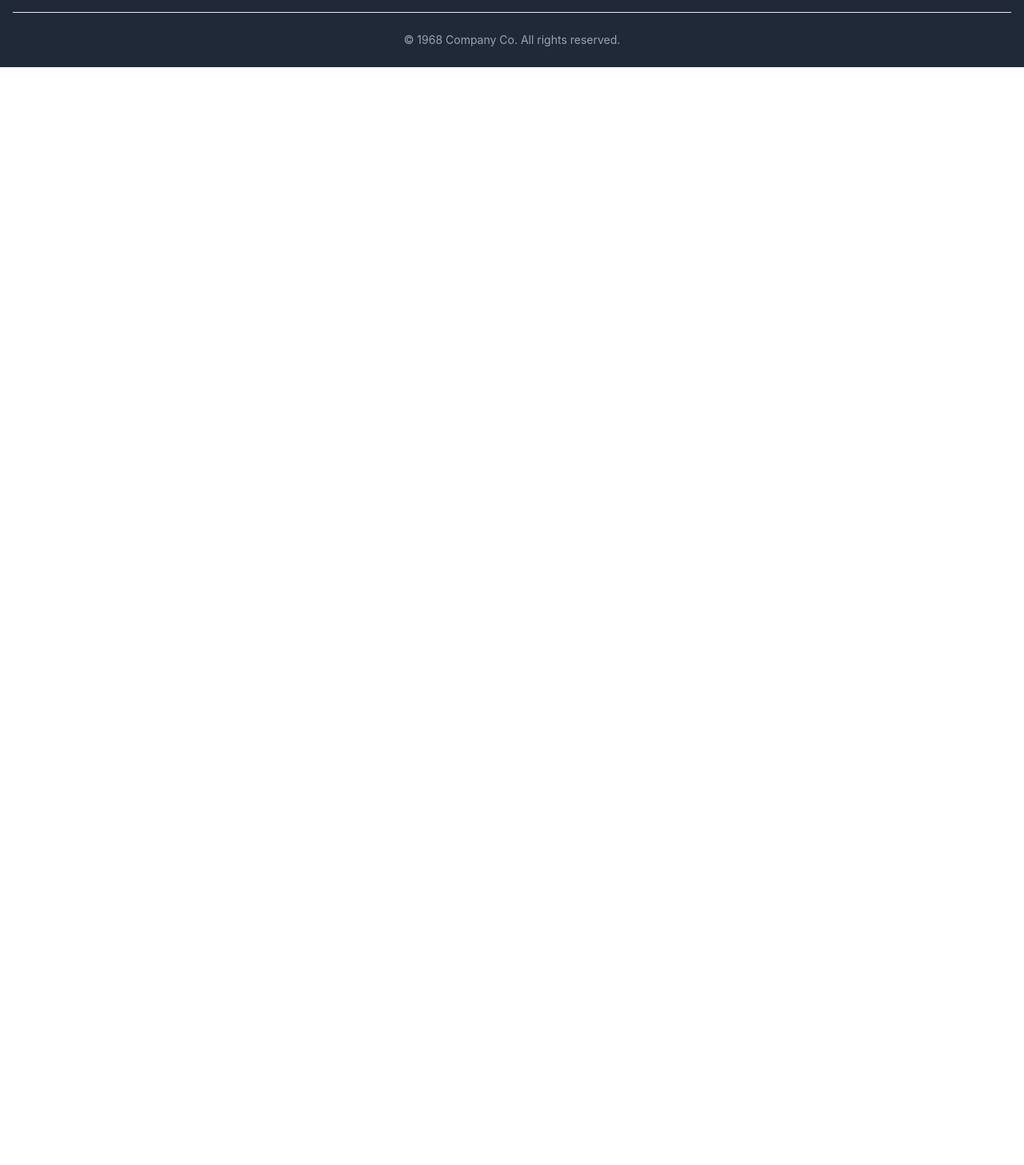
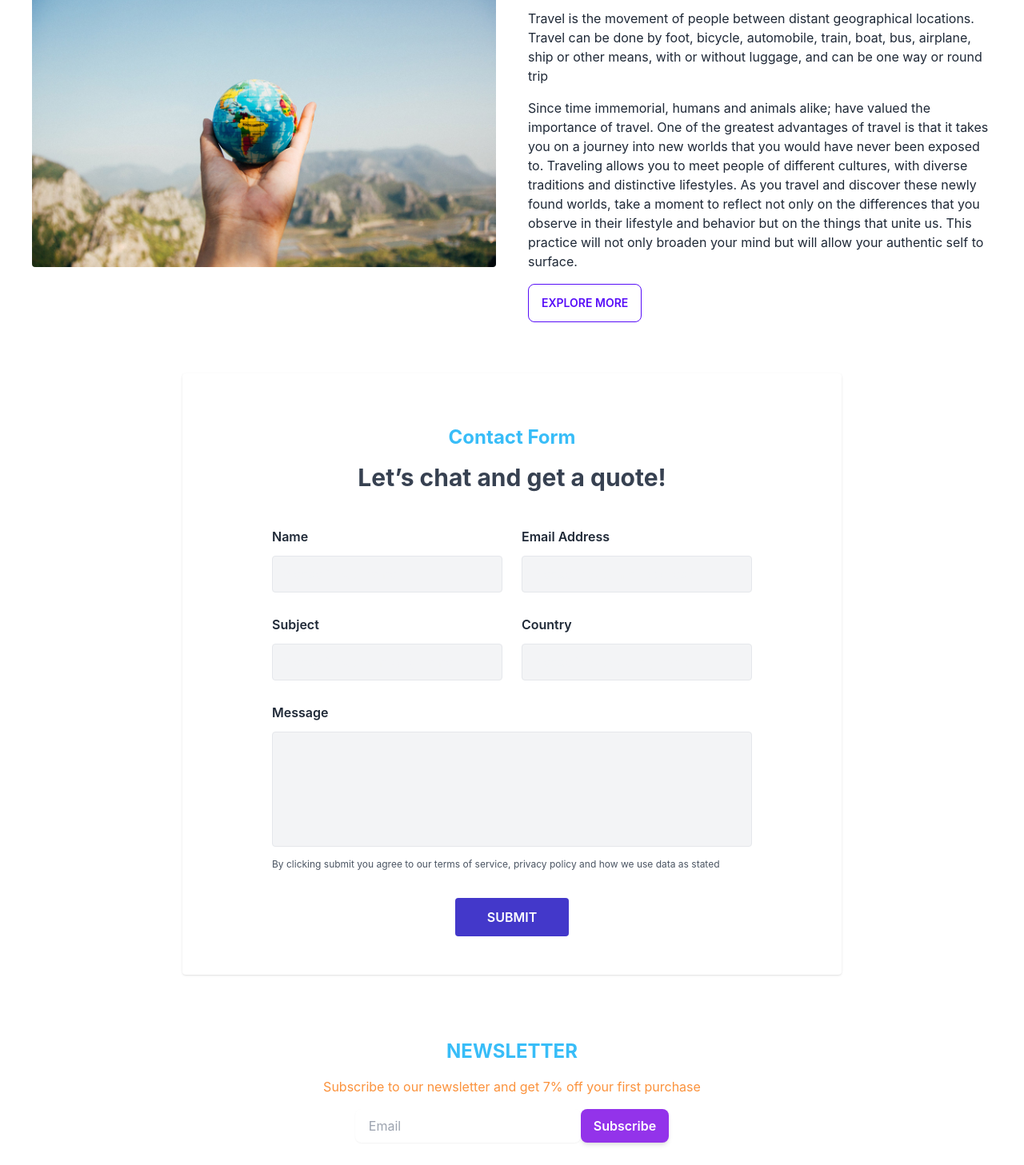
Before and after one commit to shahriarhacks/travel-partner-client, a React (Create React App) app: page / in a window 1280 px wide. Shown: the part 733-2190 px from the top of the page at 80% size. Before the commit the page ends 817 px from the top, so only its background shows below. Built offline with nearby package versions, Linux system fonts and the light colour scheme; no server answers.

Commit message:
About/Contact Added

```diff
--- a/src/pages/Home/Home.js
+++ b/src/pages/Home/Home.js
@@ -1,10 +1,17 @@
 import React from "react";
+import About from "../shared/About";
+import Contact from "../shared/Contact";
+import Subscribed from "../shared/Subscribed";
+
 import Banner from "./components/Banner";
 
 const Home = () => {
   return (
     <div>
       <Banner />
+      <About />
+      <Contact />
+      <Subscribed />
     </div>
   );
 };
--- /dev/null
+++ b/src/pages/shared/About.js
@@ -0,0 +1,44 @@
+import React from "react";
+import { Link } from "react-router-dom";
+import about from "../../assets/image/about.jpg";
+
+const About = () => {
+  return (
+    <div className="my-16">
+      <h3 className="text-2xl text-center text-sky-400 font-bold">About Us</h3>
+      <div className="m-10 grid grid-cols-1 lg:grid-cols-2 lg:gap-10">
+        <div>
+          <img src={about} className="w-full rounded" alt="About Us" />
+        </div>
+        <div>
+          <h1 className="text-5xl font-semibold">Travel is the part of life</h1>
+          <p className="mt-4">
+            Travel is the movement of people between distant geographical
+            locations. Travel can be done by foot, bicycle, automobile, train,
+            boat, bus, airplane, ship or other means, with or without luggage,
+            and can be one way or round trip
+          </p>
+          <p className="my-4">
+            Since time immemorial, humans and animals alike; have valued the
+            importance of travel. One of the greatest advantages of travel is
+            that it takes you on a journey into new worlds that you would have
+            never been exposed to. Traveling allows you to meet people of
+            different cultures, with diverse traditions and distinctive
+            lifestyles. As you travel and discover these newly found worlds,
+            take a moment to reflect not only on the differences that you
+            observe in their lifestyle and behavior but on the things that unite
+            us. This practice will not only broaden your mind but will allow
+            your authentic self to surface.
+          </p>
+          <Link to="/services">
+            <button className="btn btn-outline hover:rounded-full btn-primary">
+              Explore More
+            </button>
+          </Link>
+        </div>
+      </div>
+    </div>
+  );
+};
+
+export default About;
--- /dev/null
+++ b/src/pages/shared/Contact.js
@@ -0,0 +1,92 @@
+import React from "react";
+
+const Contact = () => {
+  return (
+    <div>
+      <div className="w-full flex items-center justify-center my-12">
+        <div className="bg-white shadow rounded py-12 lg:px-28">
+          <h4 className="text-2xl text-center text-sky-400 font-bold my-4">
+            Contact Form
+          </h4>
+          <p className="md:text-3xl text-xl font-bold leading-7 text-center text-gray-700">
+            Let’s chat and get a quote!
+          </p>
+          <div className="md:flex items-center mt-12">
+            <div className="md:w-72 flex flex-col">
+              <label className="text-base font-semibold leading-none text-gray-800">
+                Name
+              </label>
+              <input
+                tabIndex={0}
+                arial-label="Please input name"
+                type="name"
+                className="text-base leading-none text-gray-900 p-3 focus:outline-none focus:border-indigo-700 mt-4 bg-gray-100 border rounded border-gray-200 placeholder-gray-100"
+                placeholder="Please input  name"
+              />
+            </div>
+            <div className="md:w-72 flex flex-col md:ml-6 md:mt-0 mt-4">
+              <label className="text-base font-semibold leading-none text-gray-800">
+                Email Address
+              </label>
+              <input
+                tabIndex={0}
+                arial-label="Please input email address"
+                type="name"
+                className="text-base leading-none text-gray-900 p-3 focus:outline-none focus:border-indigo-700 mt-4 bg-gray-100 border rounded border-gray-200 placeholder-gray-100"
+                placeholder="Please input email address"
+              />
+            </div>
+          </div>
+          <div className="md:flex items-center mt-8">
+            <div className="md:w-72 flex flex-col">
+              <label className="text-base font-semibold leading-none text-gray-800">
+                Subject
+              </label>
+              <input
+                tabIndex={0}
+                arial-label="Please input company name"
+                type="name"
+                className="text-base leading-none text-gray-900 p-3 focus:outline-none focus:border-indigo-700 mt-4 bg-gray-100 border rounded border-gray-200 placeholder-gray-100 "
+                placeholder="Please input company name"
+              />
+            </div>
+            <div className="md:w-72 flex flex-col md:ml-6 md:mt-0 mt-4">
+              <label className="text-base font-semibold leading-none text-gray-800">
+                Country
+              </label>
+              <input
+                tabIndex={0}
+                arial-label="Please input country name"
+                type="name"
+                className="text-base leading-none text-gray-900 p-3 focus:outline-none focus:border-indigo-700 mt-4 bg-gray-100 border rounded border-gray-200 placeholder-gray-100"
+                placeholder="Please input country name"
+              />
+            </div>
+          </div>
+          <div>
+            <div className="w-full flex flex-col mt-8">
+              <label className="text-base font-semibold leading-none text-gray-800">
+                Message
+              </label>
+              <textarea
+                tabIndex={0}
+                className="h-36 text-base leading-none text-gray-900 p-3 focus:outline-none focus:border-indigo-700 mt-4 bg-gray-100 border rounded border-gray-200 placeholder-gray-100 resize-none"
+              />
+            </div>
+          </div>
+          <p className="text-xs leading-3 text-gray-600 mt-4">
+            By clicking submit you agree to our terms of service, privacy policy
+            and how we use data as stated
+          </p>
+          <div className="flex items-center justify-center w-full">
+            <button className="mt-9 text-base font-semibold leading-none hover:rounded-full text-white py-4 px-10 bg-indigo-700 rounded hover:bg-indigo-600 focus:ring-2 focus:ring-offset-2 focus:ring-indigo-700 focus:outline-none">
+              SUBMIT
+            </button>
+          </div>
+        </div>
+      </div>
+    </div>
+  );
+};
+
+export default Contact;
--- a/src/pages/shared/Header.js
+++ b/src/pages/shared/Header.js
@@ -2,6 +2,7 @@ import React, { useContext } from "react";
 import { Link, NavLink } from "react-router-dom";
 import logo from "../../assets/logo/logo.png";
 import { AuthContext } from "../../contexts/AuthProvider";
+import { FcManager } from "react-icons/fc";
 
 const Header = () => {
   const { user, logout } = useContext(AuthContext);
@@ -26,10 +27,10 @@ const Header = () => {
       {user && user.uid ? (
         <>
           <li className="font-semibold">
-            <NavLink to="/reviews">Reviews</NavLink>
+            <NavLink to="/add-services">Add Services</NavLink>
           </li>
           <li className="font-semibold">
-            <NavLink to="/add-services">Add Services</NavLink>
+            <NavLink to="/reviews">Reviews</NavLink>
           </li>
           <li className="font-semibold">
             <button onClick={() => logout()}>Log Out</button>
@@ -77,13 +78,26 @@ const Header = () => {
       <div className="navbar-center hidden lg:flex">
         <ul className="menu menu-horizontal p-0">{menuItems}</ul>
       </div>
-      <div className="navbar-end">
+      <div className="navbar-end mr-3">
+        {user && user.uid ? (
+          user.photoURL ? (
+            <img
+              title={user.displayName}
+              alt=""
+              src={user.photoURL}
+              className="object-cover w-10 h-10 rounded-full shadow dark:bg-gray-500"
+            />
+          ) : (
+            <FcManager className="object-cover w-10 h-10 rounded-full shadow dark:bg-gray-500" />
+          )
+        ) : (
           <Link
             to="/services"
             className="btn btn-outline btn-warning hover:rounded-full"
           >
             Booking now
           </Link>
+        )}
       </div>
     </div>
   );
--- /dev/null
+++ b/src/pages/shared/Subscribed.js
@@ -0,0 +1,32 @@
+import React from "react";
+
+const Subscribed = () => {
+  return (
+    <div className="my-20">
+      <h1 className="text-center font-bold text-2xl text-sky-400 ">
+        NEWSLETTER
+      </h1>
+      <p className="text-orange-400 my-4 text-center">
+        Subscribe to our newsletter and get 7% off your first purchase
+      </p>
+      <form className="flex flex-col md:flex-row w-full justify-center">
+        <div className=" relative ">
+          <input
+            type="text"
+            id='"form-subscribe-Subscribe'
+            className=" rounded-lg border-transparent flex-1 appearance-none border border-gray-300 w-full py-2 px-4 bg-white text-gray-700 placeholder-gray-400 shadow-sm text-base focus:outline-none focus:ring-2 focus:ring-purple-600 focus:border-transparent"
+            placeholder="Email"
+          />
+        </div>
+        <button
+          className="flex-shrink-0 px-4 py-2 text-base font-semibold text-white bg-purple-600 rounded-lg shadow-md hover:bg-purple-700 focus:outline-none focus:ring-2 focus:ring-purple-500 focus:ring-offset-2 focus:ring-offset-purple-200"
+          type="submit"
+        >
+          Subscribe
+        </button>
+      </form>
+    </div>
+  );
+};
+
+export default Subscribed;
```
Also changed, not shown: src/routes/routes.js (+10 -0 lines), src/assets/image/about.jpg (added). Lines whose indentation alone changed are shown as unchanged.
